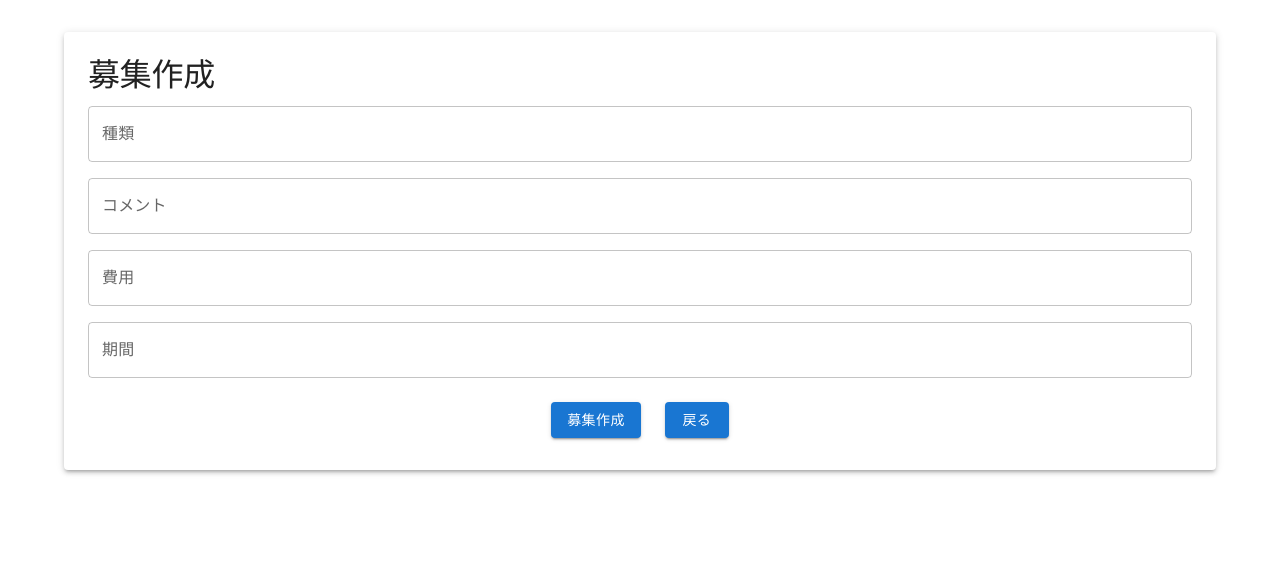
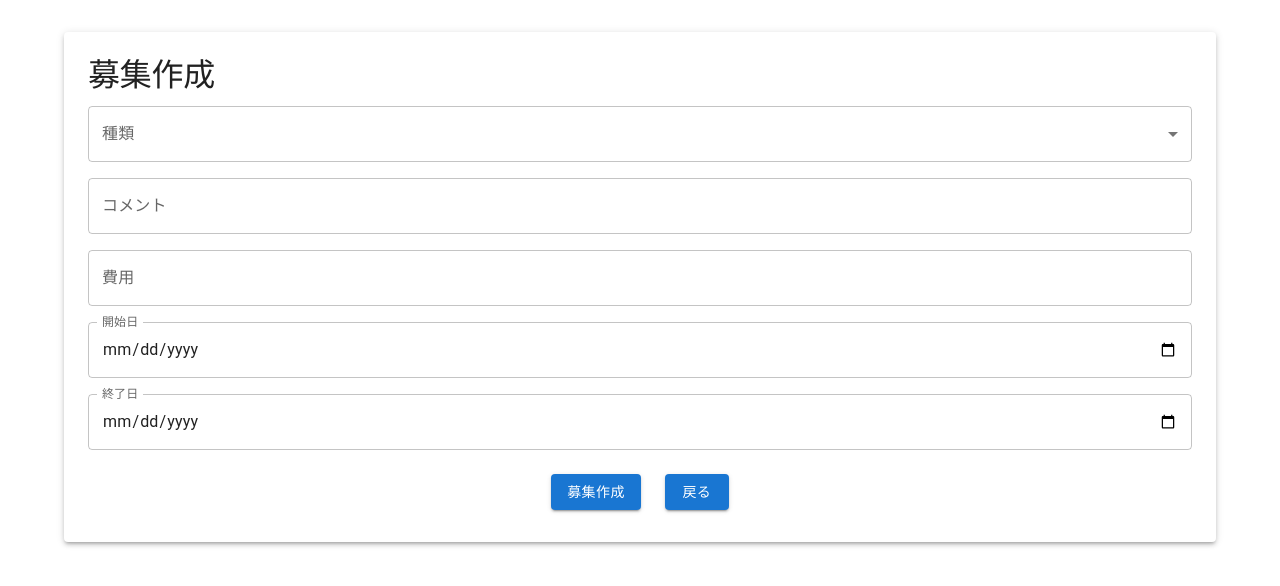
Before and after one commit to kento3485/hackathon_biprogy_2024_5_v2, a React (Create React App) app in the folder my-liff-app/: page /create-recruitment in a window 1280 px wide. Shown: the top 586 px of the page. Built offline with nearby package versions, Linux system fonts and the light colour scheme.

Commit message:
Demo post rental

```diff
--- a/my-liff-app/src/components/CreateRecruitment.js
+++ b/my-liff-app/src/components/CreateRecruitment.js
@@ -1,18 +1,32 @@
-// src/components/CreateRecruitment.js
 import React, { useState } from 'react';
-import { Container, Typography, TextField, Button, Box, Paper, Grid } from '@mui/material';
+import { Container, Typography, TextField, Button, Box, Paper, Grid, Select, MenuItem, FormControl, InputLabel } from '@mui/material';
 import { useNavigate } from 'react-router-dom';
+import { createRecruitment } from '../data/api';
 
 const CreateRecruitment = () => {
   const [type, setType] = useState('');
   const [comment, setComment] = useState('');
   const [cost, setCost] = useState('');
-  const [duration, setDuration] = useState('');
+  const [startDate, setStartDate] = useState('');
+  const [endDate, setEndDate] = useState('');
   const navigate = useNavigate();
 
-  const handleCreate = () => {
-    // ダミーデータに新しい募集を追加する処理
-    console.log('募集作成', { type, comment, cost, duration });
+  const handleCreate = async () => {
+    const data = {
+      type,
+      comment,
+      cost,
+      start_date: startDate,
+      end_date: endDate,
+    };
+
+    try {
+      await createRecruitment(data);
+      console.log('募集作成成功:', data);
+      navigate('/recruitment-list');
+    } catch (error) {
+      console.error('募集作成失敗:', error);
+    }
   };
 
   return (
@@ -22,12 +36,20 @@ const CreateRecruitment = () => {
         <Box component="form" noValidate autoComplete="off">
           <Grid container spacing={2}>
             <Grid item xs={12}>
-              <TextField
-                label="種類"
-                fullWidth
-                value={type}
-                onChange={(e) => setType(e.target.value)}
-              />
+              <FormControl fullWidth>
+                <InputLabel id="type-label">種類</InputLabel>
+                <Select
+                  labelId="type-label"
+                  id="type"
+                  value={type}
+                  onChange={(e) => setType(e.target.value)}
+                  label="種類"
+                >
+                  <MenuItem value="車">車</MenuItem>
+                  <MenuItem value="自転車">自転車</MenuItem>
+                  <MenuItem value="駐車場">駐車場</MenuItem>
+                </Select>
+              </FormControl>
             </Grid>
             <Grid item xs={12}>
               <TextField
@@ -47,10 +69,26 @@ const CreateRecruitment = () => {
             </Grid>
             <Grid item xs={12}>
               <TextField
-                label="期間"
+                label="開始日"
+                type="date"
                 fullWidth
-                value={duration}
-                onChange={(e) => setDuration(e.target.value)}
+                value={startDate}
+                onChange={(e) => setStartDate(e.target.value)}
+                InputLabelProps={{
+                  shrink: true,
+                }}
+              />
+            </Grid>
+            <Grid item xs={12}>
+              <TextField
+                label="終了日"
+                type="date"
+                fullWidth
+                value={endDate}
+                onChange={(e) => setEndDate(e.target.value)}
+                InputLabelProps={{
+                  shrink: true,
+                }}
               />
             </Grid>
           </Grid>
--- a/my-liff-app/src/data/api.js
+++ b/my-liff-app/src/data/api.js
@@ -109,3 +109,28 @@ export const getApplication = async () => {
 //     setTimeout(() => resolve(applications), 1000);
 //   });
 // };
+
+export const createRecruitment = async (data) => {
+  console.log('Sending data to the server...', data);
+
+  try {
+    const response = await fetch('https://hook.eu2.make.com/g14c99e6l1msn6wk0axl5uszxcuiigdb', {
+      method: 'POST',
+      headers: {
+        'Content-Type': 'application/json',
+      },
+      body: JSON.stringify(data),
+    });
+
+    if (!response.ok) {
+      throw new Error('Network response was not ok');
+    }
+
+    const result = await response.json();
+    console.log('Data successfully sent to the server', result);
+    return result;
+  } catch (error) {
+    console.error('Failed to send data to the server', error);
+    throw error;
+  }
+};
```
